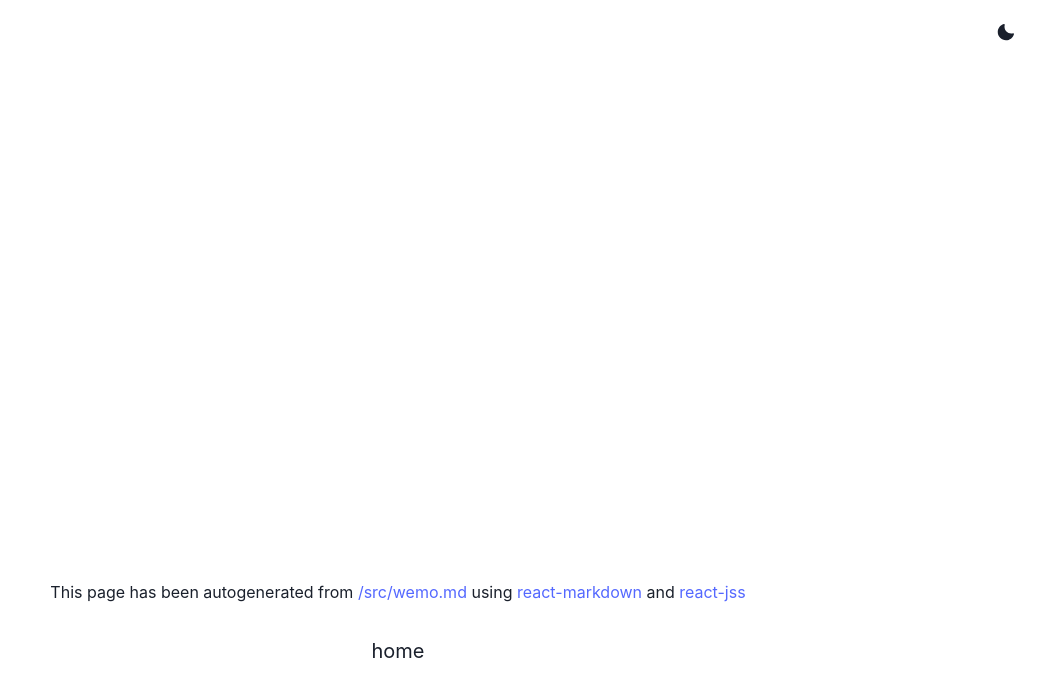
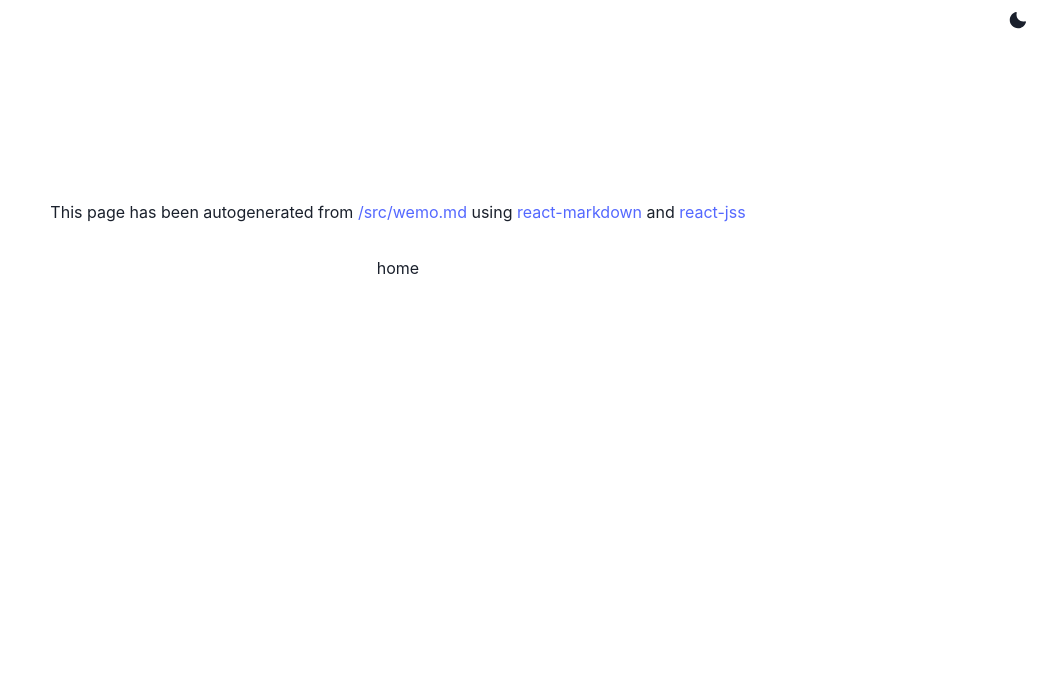
Before and after one commit to anselbrandt/wemo-app, a React (Create React App) app in the folder web/: page /about in a window 1280 px wide. Shown: the top 696 px of the page, without its empty margins (242-1280 px from the left). Built offline with nearby package versions, Linux system fonts and the light colour scheme; no server answers.

Commit message:
Style About

```diff
--- a/web/src/About.tsx
+++ b/web/src/About.tsx
@@ -1,23 +1,23 @@
 import React from "react";
 import { ColorModeSwitcher } from "./ColorModeSwitcher";
-import { Box, Flex, Grid, Link as ChakraLink } from "@chakra-ui/react";
+import { Box, Flex, Link as ChakraLink } from "@chakra-ui/react";
 import { Link } from "react-router-dom";
-import { Markdown } from "./Markdown";
+import { Readme } from "./Readme";
 
 interface Props {}
 
 export const About: React.FC<Props> = () => {
   return (
-    <Box fontSize="xl">
-      <Grid minH="100vh" p={3}>
-        <ColorModeSwitcher justifySelf="flex-end" />
-        <Flex direction="column" justifyContent="center" alignItems="center">
-          <Markdown />
-          <ChakraLink as={Link} to="/">
-            home
-          </ChakraLink>
-        </Flex>
-      </Grid>
+    <Box>
+      <Flex justifyContent="flex-end">
+        <ColorModeSwitcher />
+      </Flex>
+      <Flex direction="column" justifyContent="center" alignItems="center">
+        <Readme />
+        <ChakraLink as={Link} to="/">
+          home
+        </ChakraLink>
+      </Flex>
     </Box>
   );
 };
--- a/web/src/ColorBlocks.tsx
+++ b/web/src/ColorBlocks.tsx
@@ -1,6 +1,5 @@
 import React from "react";
 import { colors } from "./colors";
-// import { colors } from "./chakraColors";
 import { hexToLightness } from "./utils/colorUtils";
 
 export const ColorBlocks: React.FC = () => {
--- a/web/src/Markdown.tsx
+++ b/web/src/Readme.tsx
@@ -12,7 +12,7 @@ interface StyleProps {
 
 interface Props {}
 
-export const Markdown: React.FC<Props> = () => {
+export const Readme: React.FC<Props> = () => {
   const [readme, setReadme] = useState<string | undefined>();
   const { colorMode } = useColorMode();
   const linkColor = {
```
